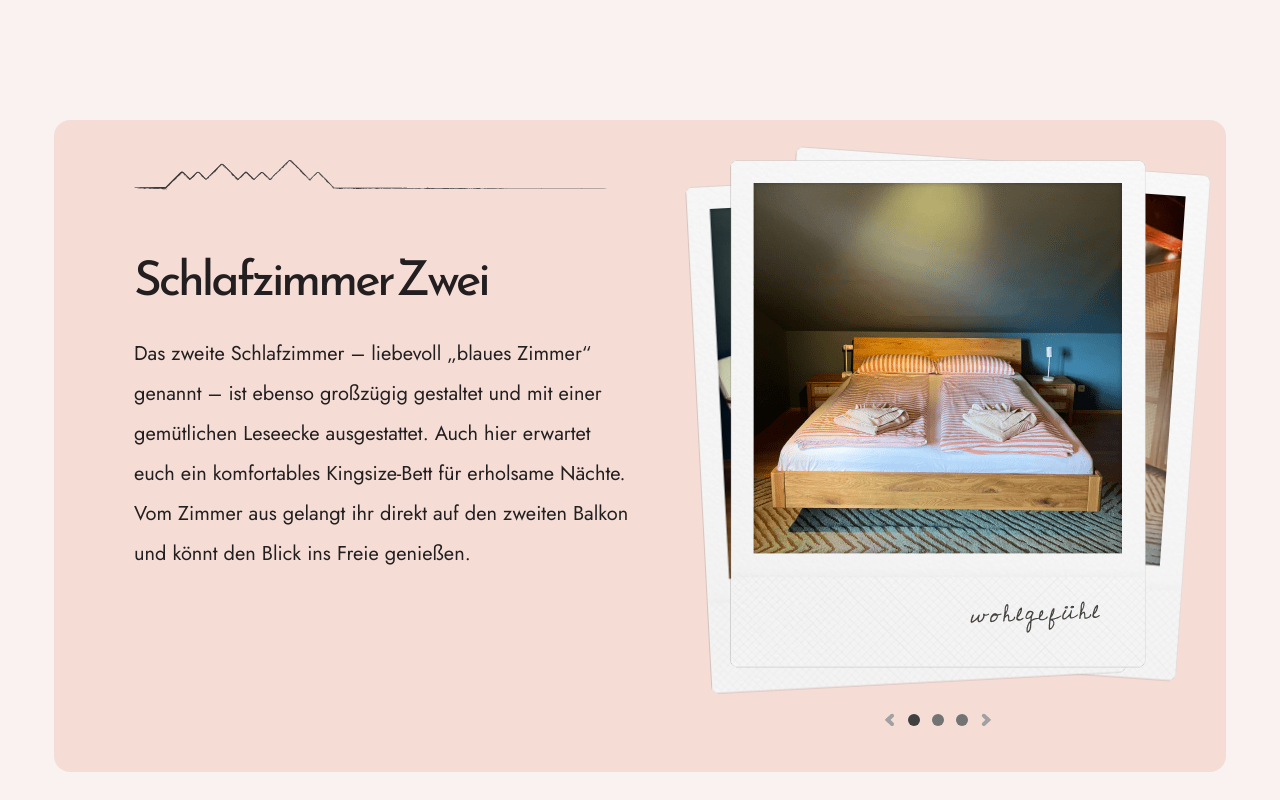
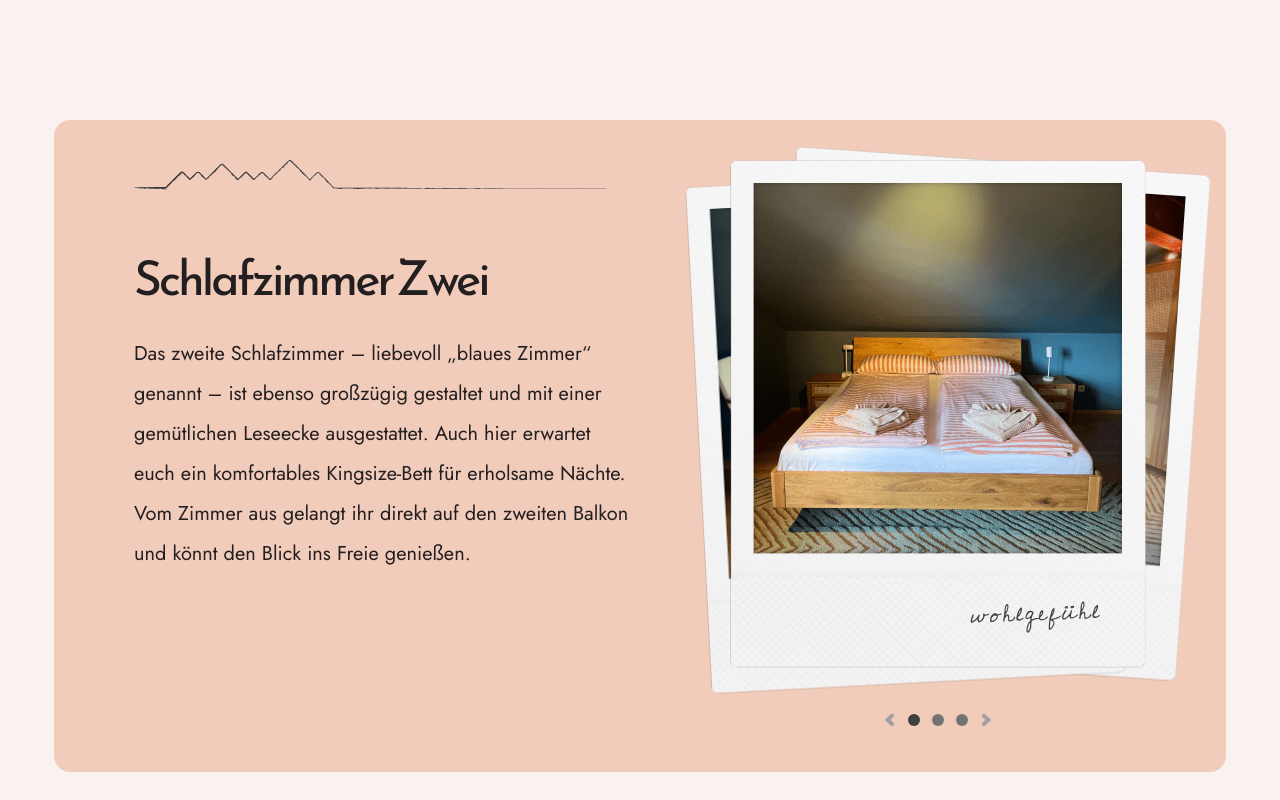
Before and after one commit to AlexanderBraatz/airbnb-integration-rental-booking_25, a Next.js app: page / in a window 1280 px wide. Shown: the part 5120-5920 px from the top of the page. Built offline with nearby package versions, Linux system fonts and the light colour scheme; a web font is replaced by a local one.

Commit message:
fix: change colour sheame of room cards

```diff
--- a/components/sections/rooms/page.tsx
+++ b/components/sections/rooms/page.tsx
@@ -185,9 +185,9 @@ function Card({
     "0": "bg-q-background-b-1",
     "1": "bg-q-background-b-2",
     "2": "bg-q-background-b-3",
-    "3": "bg-q-background-b-2",
+    "3": "bg-q-background-b-4",
     "4": "bg-q-background-b-3",
-    "5": "bg-q-background-b-4",
+    "5": "bg-q-background-b-2",
   };
   type cardBgDicKey = keyof typeof cardBgDic;
   const topDicFrimIndex = {
```
